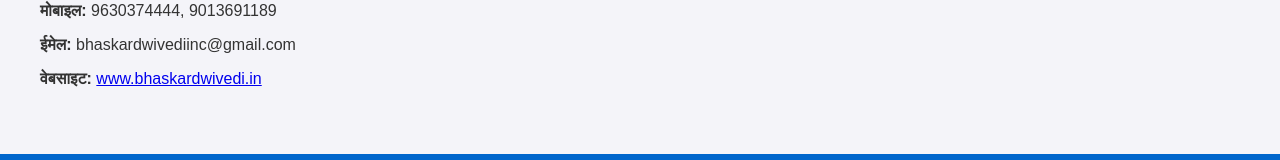
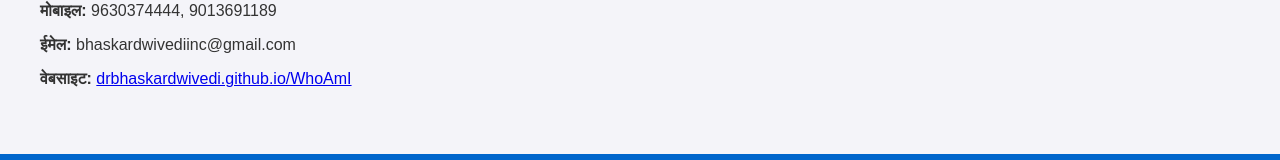
Before and after one commit to drbhaskardwivedi/WhoAmI, a plain HTML site: page index.html in a window 1280 px wide. Shown: the part 1328-1488 px from the top of the page. Drawn offline with Linux system fonts and the light colour scheme.

Commit message:
Update index.html

```diff
--- a/index.html
+++ b/index.html
@@ -112,7 +112,7 @@
             <h2>संपर्क जानकारी</h2>
             <p><strong>मोबाइल:</strong> 9630374444, 9013691189</p>
             <p><strong>ईमेल:</strong> bhaskardwivediinc@gmail.com</p>
-            <p><strong>वेबसाइट:</strong> <a href="http://www.bhaskardwivedi.in" target="_blank">www.bhaskardwivedi.in</a></p>
+            <p><strong>वेबसाइट:</strong> <a href="https://drbhaskardwivedi.github.io/WhoAmI" target="_blank">drbhaskardwivedi.github.io/WhoAmI</a></p>
         </section>
     </div>
 
```
